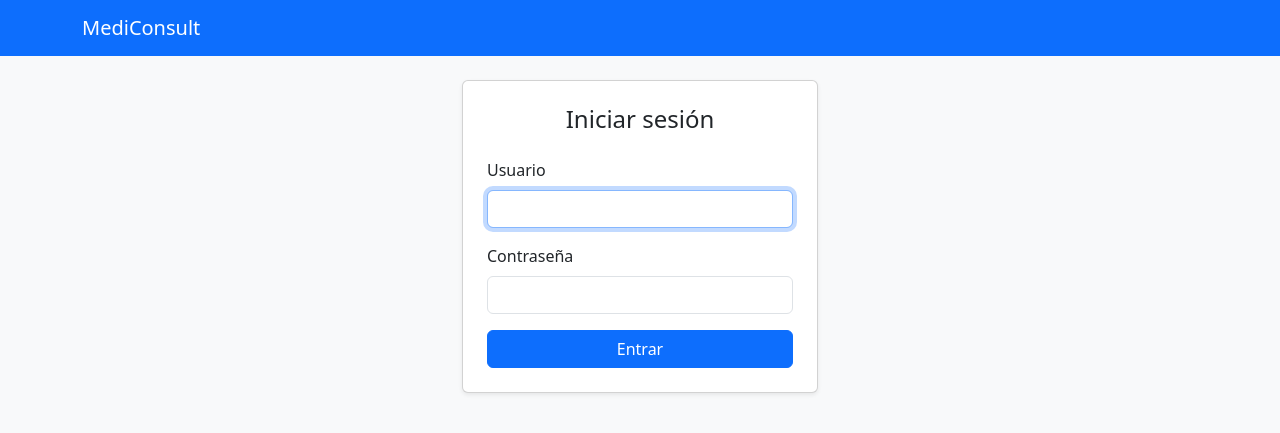
After one commit to rommelhernandez-ai/mediconsult, a Django app: page /login/ in a window 1280 px wide. The commit adds this page. Shown: the top 433 px of the page. Run offline with Django 5.2, Linux system fonts and the light colour scheme.

Commit message:
Agregar login y logout propios con proteccion de paginas

```diff
--- a/clinica/templates/clinica/base.html
+++ b/clinica/templates/clinica/base.html
@@ -7,9 +7,19 @@
     <link href="https://cdn.jsdelivr.net/npm/bootstrap@5.3.3/dist/css/bootstrap.min.css" rel="stylesheet">
 </head>
 <body class="bg-light">
-    <nav class="navbar navbar-expand-lg navbar-dark bg-primary">
+        <nav class="navbar navbar-expand-lg navbar-dark bg-primary">
         <div class="container">
             <a class="navbar-brand" href="{% url 'inicio' %}">MediConsult</a>
+
+            {% if user.is_authenticated %}
+            <div class="d-flex align-items-center gap-3">
+                <span class="text-white">{{ user.username }}</span>
+                <form method="post" action="{% url 'logout' %}" class="m-0">
+                    {% csrf_token %}
+                    <button type="submit" class="btn btn-outline-light btn-sm">Cerrar sesión</button>
+                </form>
+            </div>
+            {% endif %}
         </div>
     </nav>
 
--- /dev/null
+++ b/clinica/templates/clinica/login.html
@@ -0,0 +1,32 @@
+{% extends "clinica/base.html" %}
+
+{% block titulo %}Iniciar sesión | MediConsult{% endblock %}
+
+{% block contenido %}
+<div class="row justify-content-center">
+    <div class="col-md-5 col-lg-4">
+        <div class="card shadow-sm">
+            <div class="card-body p-4">
+                <h1 class="h4 mb-4 text-center">Iniciar sesión</h1>
+
+                {% if form.errors %}
+                <div class="alert alert-danger">Usuario o contraseña incorrectos.</div>
+                {% endif %}
+
+                <form method="post">
+                    {% csrf_token %}
+                    <div class="mb-3">
+                        <label for="id_username" class="form-label">Usuario</label>
+                        <input type="text" name="username" id="id_username" class="form-control" value="{{ form.username.value|default:'' }}" required autofocus>
+                    </div>
+                    <div class="mb-3">
+                        <label for="id_password" class="form-label">Contraseña</label>
+                        <input type="password" name="password" id="id_password" class="form-control" required>
+                    </div>
+                    <button type="submit" class="btn btn-primary w-100">Entrar</button>
+                </form>
+            </div>
+        </div>
+    </div>
+</div>
+{% endblock %}
--- a/clinica/urls.py
+++ b/clinica/urls.py
@@ -1,7 +1,10 @@
+from django.contrib.auth import views as auth_views
 from django.urls import path
 
 from . import views
 
 urlpatterns = [
     path("", views.inicio, name="inicio"),
+    path("login/", auth_views.LoginView.as_view(template_name="clinica/login.html"), name="login"),
+    path("logout/", auth_views.LogoutView.as_view(), name="logout"),
 ]
--- a/clinica/views.py
+++ b/clinica/views.py
@@ -1,4 +1,7 @@
+from django.contrib.auth.decorators import login_required
 from django.shortcuts import render
 
+
+@login_required
 def inicio(request):
-    return render(request, 'clinica/inicio.html')
+    return render(request, "clinica/inicio.html")
--- a/config/settings.py
+++ b/config/settings.py
@@ -126,3 +126,7 @@ MAILERS = {
         'BACKEND': 'django.core.mail.backends.console.EmailBackend',
     },
 }
+
+LOGIN_URL = "login"
+LOGIN_REDIRECT_URL = "inicio"
+LOGOUT_REDIRECT_URL = "login"
```
